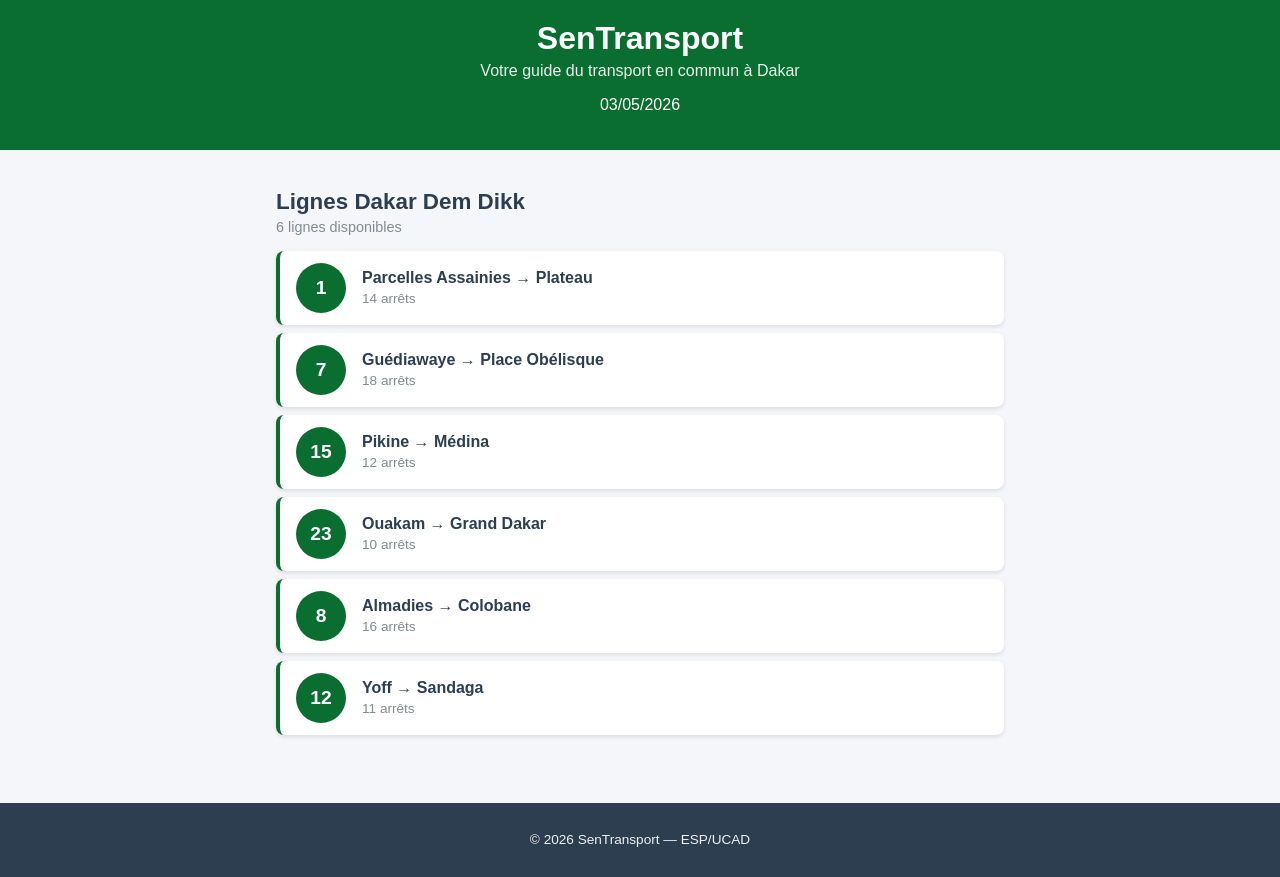
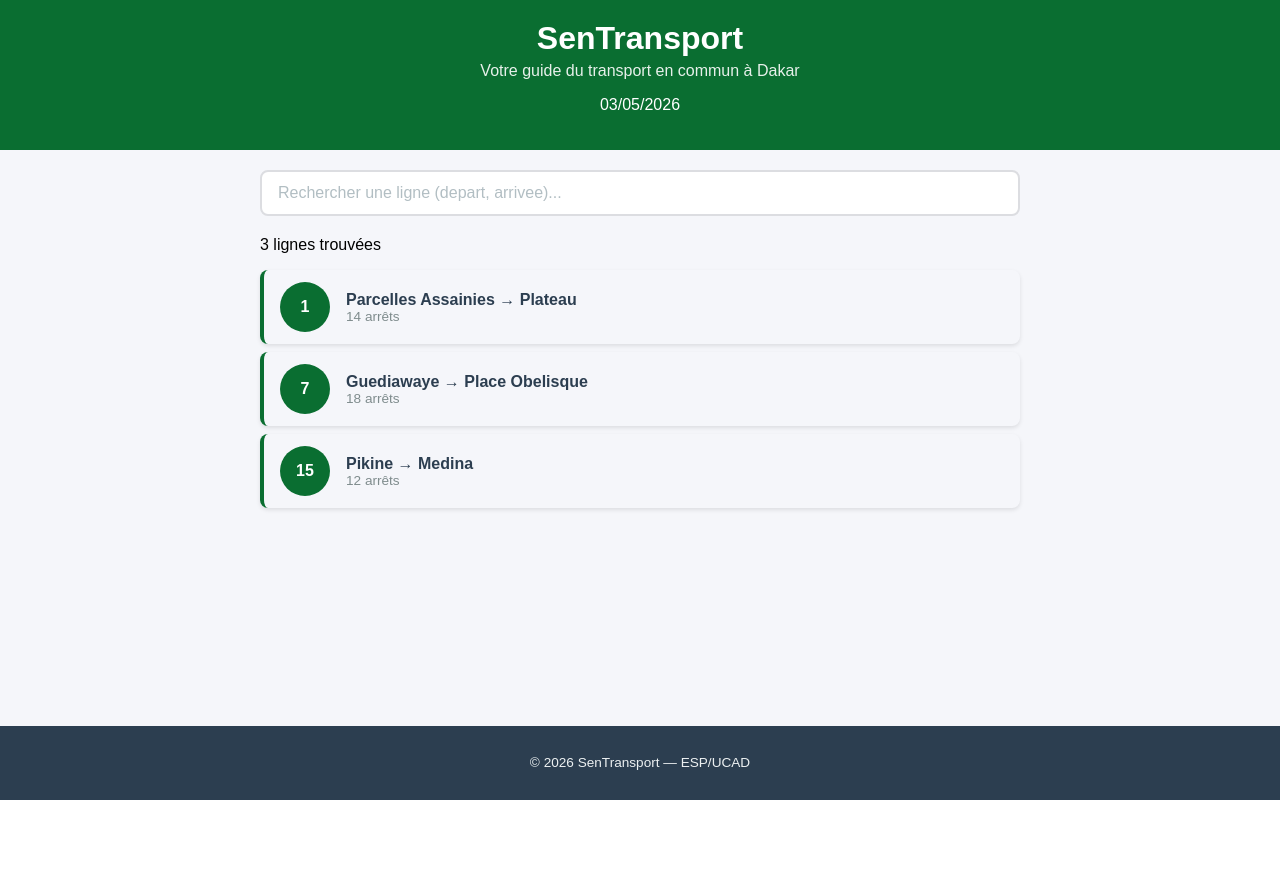
Before and after one commit to mbackeserignefallou135-dot/sentransport, a React (Create React App) app: page / in a window 1280 px wide. After the commit the page ends 800 px from the top, so only its background shows below. Built offline with nearby package versions, Linux system fonts and the light colour scheme.

Commit message:
Lab 3 : etat, recherche et selection de lignes

```diff
--- a/src/App.css
+++ b/src/App.css
@@ -20,3 +20,21 @@
     padding: 12px;
   }
 }
+@media (max-width: 600px) {
+
+  .contenu {
+    padding: 12px;
+  }
+
+  .ligne-bus {
+    padding: 10px 12px;
+  }
+
+  .ligne-numero {
+    width: 40px;
+    height: 40px;
+    font-size: 1rem;
+    margin-right: 12px;
+  }
+
+}
--- a/src/App.js
+++ b/src/App.js
@@ -1,27 +1,92 @@
+import { useState } from 'react';
 import './App.css';
+
 import Header from './Header';
-import ListeLignes from './ListeLignes';
+import Recherche from './Recherche';
+import LigneBus from './LigneBus';
+import DetailLigne from './DetailLigne';
 import Footer from './Footer';
 
 function App() {
+
+  const [recherche, setRecherche] = useState("");
+  const [ligneSelectionnee, setLigneSelectionnee] = useState(null);
+
   const lignes = [
-    { id: 1, numero: "1", depart: "Parcelles Assainies", arrivee: "Plateau", arrets: 14 },
-    { id: 2, numero: "7", depart: "Guédiawaye", arrivee: "Place Obélisque", arrets: 18 },
-    { id: 3, numero: "15", depart: "Pikine", arrivee: "Médina", arrets: 12 },
-    { id: 4, numero: "23", depart: "Ouakam", arrivee: "Grand Dakar", arrets: 10 },
-    { id: 5, numero: "8", depart: "Almadies", arrivee: "Colobane", arrets: 16 },
-    { id: 6, numero: "12", depart: "Yoff", arrivee: "Sandaga", arrets: 11 }
+    {
+      id: 1,
+      numero: "1",
+      depart: "Parcelles Assainies",
+      arrivee: "Plateau",
+      arrets: 14,
+      listeArrets: ["Parcelles U14", "Camberene", "Colobane", "Plateau"]
+    },
+    {
+      id: 2,
+      numero: "7",
+      depart: "Guediawaye",
+      arrivee: "Place Obelisque",
+      arrets: 18,
+      listeArrets: ["Guediawaye", "Pikine", "Grand Yoff", "Place Obelisque"]
+    },
+    {
+      id: 3,
+      numero: "15",
+      depart: "Pikine",
+      arrivee: "Medina",
+      arrets: 12,
+      listeArrets: ["Pikine", "Hann", "Colobane", "Medina"]
+    }
   ];
+
+  const lignesFiltrees = lignes.filter(l =>
+    l.depart.toLowerCase().includes(recherche.toLowerCase()) ||
+    l.arrivee.toLowerCase().includes(recherche.toLowerCase()) ||
+    l.numero.includes(recherche)
+  );
+
+ function handleClickLigne(ligne) {
+  setLigneSelectionnee(prev =>
+    prev && prev.id === ligne.id ? null : ligne
+  );
+}
 
   return (
     <div className="App">
+
       <Header />
 
       <main className="contenu">
-        <ListeLignes lignes={lignes} />
+
+        <Recherche
+          valeur={recherche}
+          onChange={setRecherche}
+        />
+
+        <p className="resultat-recherche">
+          {lignesFiltrees.length} ligne{lignesFiltrees.length > 1 ? 's' : ''} trouvée{lignesFiltrees.length > 1 ? 's' : ''}
+        </p>
+
+        {lignesFiltrees.map(ligne => (
+          <LigneBus
+            key={ligne.id}
+            numero={ligne.numero}
+            depart={ligne.depart}
+            arrivee={ligne.arrivee}
+            arrets={ligne.arrets}
+            estSelectionnee={ligneSelectionnee && ligneSelectionnee.id === ligne.id}
+            onClick={() => handleClickLigne(ligne)}
+          />
+        ))}
+
+       {ligneSelectionnee ? (
+  <DetailLigne ligne={ligneSelectionnee} />
+) : null}
+
       </main>
 
       <Footer />
+
     </div>
   );
 }
--- /dev/null
+++ b/src/DetailLigne.css
@@ -0,0 +1,73 @@
+.detail-ligne {
+  background-color: #ffffff;
+  border: 2px solid #0a6e31;
+  border-radius: 8px;
+  padding: 20px;
+  margin-top: 16px;
+  animation: slideDown 0.3s ease;
+}
+
+@keyframes slideDown {
+  from {
+    opacity: 0;
+    transform: translateY(-10px);
+  }
+  to {
+    opacity: 1;
+    transform: translateY(0);
+  }
+}
+
+.detail-titre {
+  color: #0a6e31;
+  margin: 0 0 8px 0;
+  font-size: 1.2rem;
+}
+
+.detail-info {
+  color: #7f8c8d;
+  margin: 0 0 16px 0;
+  font-size: 0.9rem;
+}
+
+.detail-arrets h4 {
+  color: #2c3e50;
+  margin: 0 0 8px 0;
+}
+
+.detail-liste {
+  list-style: none;
+  padding: 0;
+  margin: 0;
+}
+
+.detail-arret {
+  display: flex;
+  align-items: center;
+  padding: 8px 0;
+  border-bottom: 1px solid #f0f0f0;
+}
+
+.detail-arret:last-child {
+  border-bottom: none;
+}
+
+.arret-numero {
+  background-color: #0a6e31;
+  color: white;
+  width: 28px;
+  height: 28px;
+  border-radius: 50%;
+  display: flex;
+  align-items: center;
+  justify-content: center;
+  font-size: 0.8rem;
+  font-weight: bold;
+  margin-right: 12px;
+  flex-shrink: 0;
+}
+
+.arret-nom {
+  color: #2c3e50;
+  font-size: 0.95rem;
+}
--- /dev/null
+++ b/src/DetailLigne.js
@@ -0,0 +1,44 @@
+import './DetailLigne.css';
+
+function DetailLigne({ ligne }) {
+
+  return (
+    <div className="detail-ligne">
+
+      <h3 className="detail-titre">
+        Ligne {ligne.numero} : {ligne.depart} → {ligne.arrivee}
+      </h3>
+
+      <p className="detail-info">
+        {ligne.arrets} arrêts sur ce trajet
+      </p>
+
+      <div className="detail-arrets">
+
+        <h4>Arrêts principaux :</h4>
+
+        <ul className="detail-liste">
+
+          {ligne.listeArrets.map((arret, index) => (
+            <li key={index} className="detail-arret">
+
+              <span className="arret-numero">
+                {index + 1}
+              </span>
+
+              <span className="arret-nom">
+                {arret}
+              </span>
+
+            </li>
+          ))}
+
+        </ul>
+
+      </div>
+
+    </div>
+  );
+}
+
+export default DetailLigne;
--- a/src/LigneBus.css
+++ b/src/LigneBus.css
@@ -3,24 +3,22 @@
   align-items: center;
   padding: 12px 16px;
   margin: 8px 0;
-  background-color: #ffffff;
   border-radius: 8px;
   border-left: 4px solid #0a6e31;
-  box-shadow: 0 2px 4px rgba(0, 0, 0, 0.1);
+  box-shadow: 0 2px 4px rgba(0,0,0,0.1);
   cursor: pointer;
   transition: transform 0.2s, box-shadow 0.2s;
 }
 
 .ligne-bus:hover {
   transform: translateX(4px);
-  box-shadow: 0 4px 8px rgba(0, 0, 0, 0.15);
+  box-shadow: 0 4px 8px rgba(0,0,0,0.15);
 }
 
 .ligne-numero {
   background-color: #0a6e31;
   color: white;
   font-weight: bold;
-  font-size: 1.2rem;
   width: 50px;
   height: 50px;
   border-radius: 50%;
@@ -28,7 +26,6 @@
   align-items: center;
   justify-content: center;
   margin-right: 16px;
-  flex-shrink: 0;
 }
 
 .ligne-info {
@@ -37,7 +34,6 @@
 }
 
 .ligne-trajet {
-  font-size: 1rem;
   font-weight: 600;
   color: #2c3e50;
 }
@@ -45,5 +41,13 @@
 .ligne-arrets {
   font-size: 0.85rem;
   color: #7f8c8d;
-  margin-top: 4px;
 }
+
+.ligne-bus-active {
+  border-left: 4px solid #e67e22;
+  background-color: #fef9f3;
+}
+
+.ligne-bus-active .ligne-numero {
+  background-color: #e67e22;
+}
--- a/src/LigneBus.js
+++ b/src/LigneBus.js
@@ -1,11 +1,19 @@
 import './LigneBus.css';
 
-function LigneBus({ numero, depart, arrivee, arrets }) {
+function LigneBus({ numero, depart, arrivee, arrets, estSelectionnee, onClick }) {
+
   return (
-    <div className="ligne-bus">
-      <div className="ligne-numero">{numero}</div>
+    <div
+      className={`ligne-bus ${estSelectionnee ? 'ligne-bus-active' : ''}`}
+      onClick={onClick}
+    >
+
+      <div className="ligne-numero">
+        {numero}
+      </div>
 
       <div className="ligne-info">
+
         <span className="ligne-trajet">
           {depart} → {arrivee}
         </span>
@@ -13,7 +21,9 @@
         <span className="ligne-arrets">
           {arrets} arrêts
         </span>
+
       </div>
+
     </div>
   );
 }
--- a/src/ListeLignes.js
+++ b/src/ListeLignes.js
@@ -4,21 +4,24 @@
 function ListeLignes({ lignes }) {
   return (
     <div className="liste-lignes">
+
       <h2 className="liste-titre">Lignes Dakar Dem Dikk</h2>
 
       <p className="liste-description">
         {lignes.length} lignes disponibles
       </p>
 
-      {lignes.map((ligne) => (
+      {lignes.map(ligne => (
         <LigneBus
           key={ligne.id}
           numero={ligne.numero}
           depart={ligne.depart}
           arrivee={ligne.arrivee}
           arrets={ligne.arrets}
+          couleur={ligne.couleur}
         />
       ))}
+
     </div>
   );
 }
--- /dev/null
+++ b/src/Recherche.css
@@ -0,0 +1,22 @@
+.recherche {
+  margin-bottom: 20px;
+}
+
+.recherche-input {
+  width: 100%;
+  padding: 12px 16px;
+  font-size: 1rem;
+  border: 2px solid #dcdde1;
+  border-radius: 8px;
+  outline: none;
+  box-sizing: border-box;
+  transition: border-color 0.2s;
+}
+
+.recherche-input:focus {
+  border-color: #0a6e31;
+}
+
+.recherche-input::placeholder {
+  color: #b2bec3;
+}
--- /dev/null
+++ b/src/Recherche.js
@@ -0,0 +1,19 @@
+import './Recherche.css';
+
+function Recherche({ valeur, onChange }) {
+  return (
+    <div className="recherche">
+
+      <input
+        type="text"
+        className="recherche-input"
+        placeholder="Rechercher une ligne (depart, arrivee)..."
+        value={valeur}
+        onChange={e => onChange(e.target.value)}
+      />
+
+    </div>
+  );
+}
+
+export default Recherche;
```
Also changed, not shown: src/StatReseau.js (added, +27 -0 lines).
